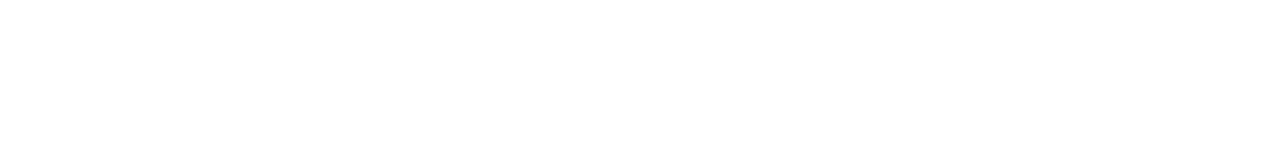
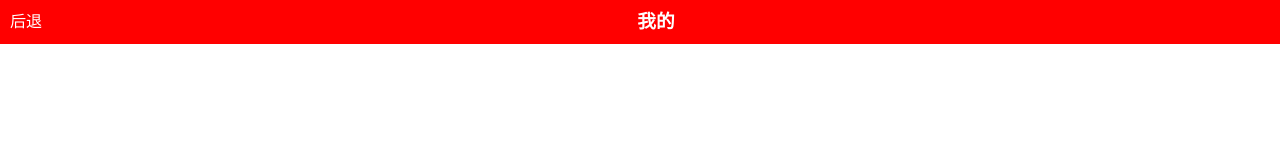
Before and after one commit to tankev5/git, a plain HTML site: page src/index.html in a window 1280 px wide. Drawn offline with Linux system fonts and the light colour scheme.

Commit message:
开发header

```diff
--- /dev/null
+++ b/src/css/style.css
@@ -0,0 +1,27 @@
+*{
+    margin: 0;
+    padding: 0;
+    list-style: none;
+}
+html,body{
+    width: 100%;
+    height: 100%;
+    overflow: hidden;
+}
+.wrap{
+    width: 100%;
+    height: 100%;
+    display: flex;
+    flex-direction: column;
+}
+header{
+    width: 100%;
+    height: 44px;
+    background: red;
+    display: flex;
+    justify-content: space-between;
+    color:#fff;
+    line-height: 44px;
+    box-sizing: border-box;
+    padding: 0 10px;
+}
--- a/index.html
+++ b/src/index.html
@@ -5,13 +5,18 @@
     <meta name="viewport" content="width=device-width, initial-scale=1.0">
     <meta http-equiv="X-UA-Compatible" content="ie=edge">
     <title>Document</title>
+    <link rel="stylesheet" href="css/style.css">
 </head>
 <body>
     <div class="wrap">
         <header>
+            <span>后退</span>
+            <h3>我的</h3>
+            <div></div>
         </header>
         <section></section>
         <footer></footer>
     </div>
+    <script src="js/a.js"></script>
 </body>
 </html>
--- /dev/null
+++ b/src/js/a.js
@@ -0,0 +1 @@
+console.log('hello word');
```
